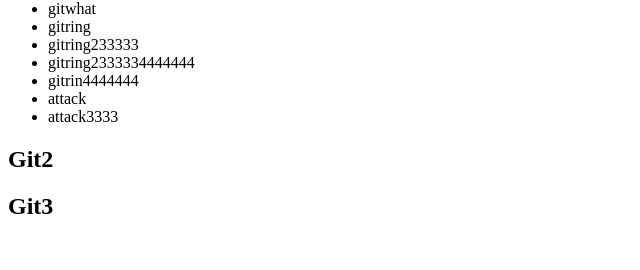
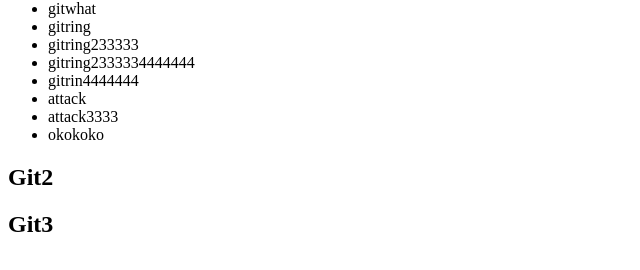
Before and after one commit to githan/opentutorials_git_han, a plain HTML site: page index.html in a window 1280 px wide. Shown: the part 66-336 px from the top of the page, without its empty margins (0-640 px from the left). Drawn offline with Linux system fonts and the light colour scheme.

Commit message:
추가충ㄹ돌

```diff
--- a/index.html
+++ b/index.html
@@ -13,6 +13,7 @@
 <li>gitrin4444444</li>
 <li>attack</li>
 <li>attack3333</li>
+<li>okokoko</li>
         </ul>
         <h2>Git2</h2>
            <h2>Git3</h2>
```
